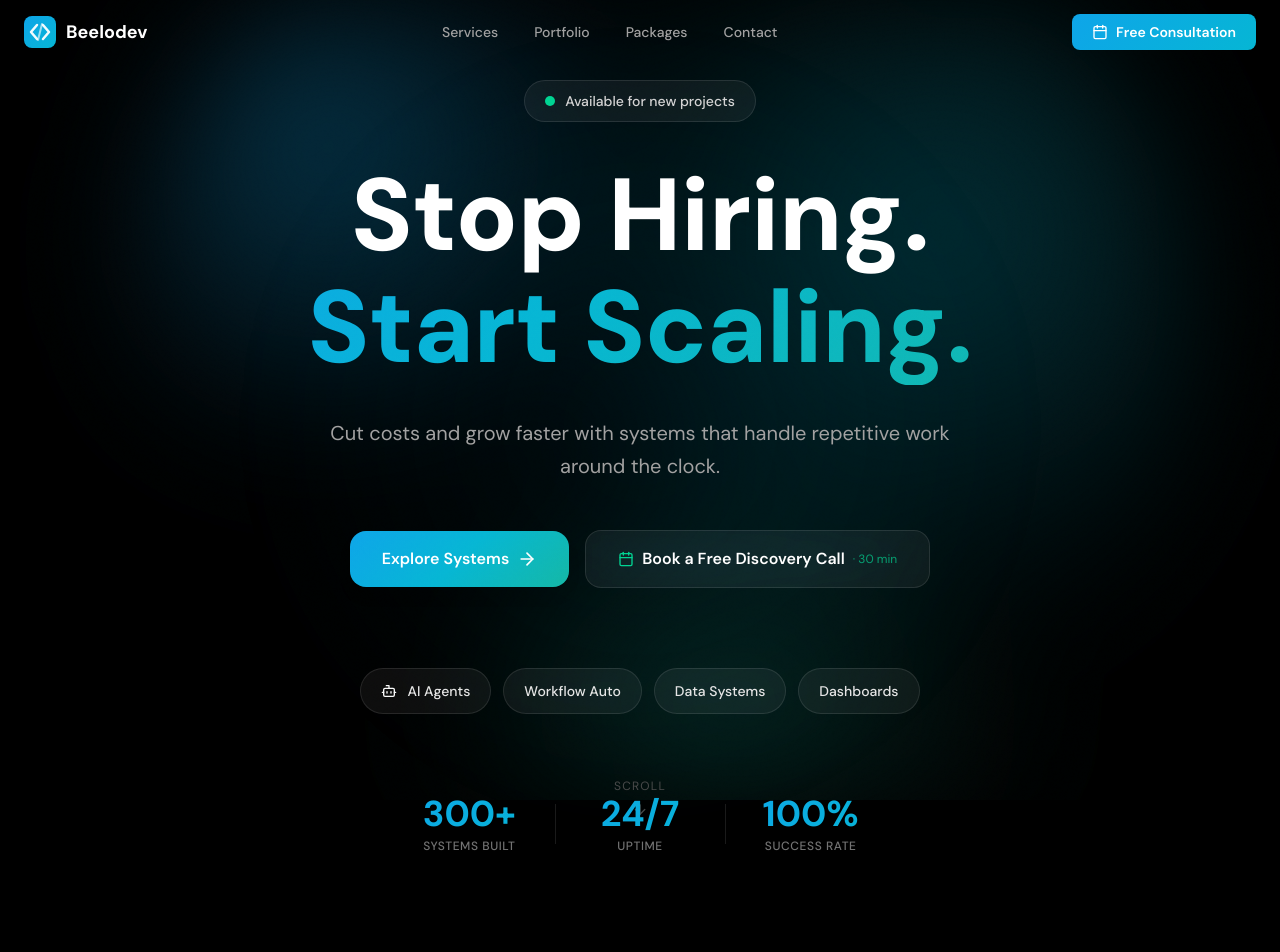
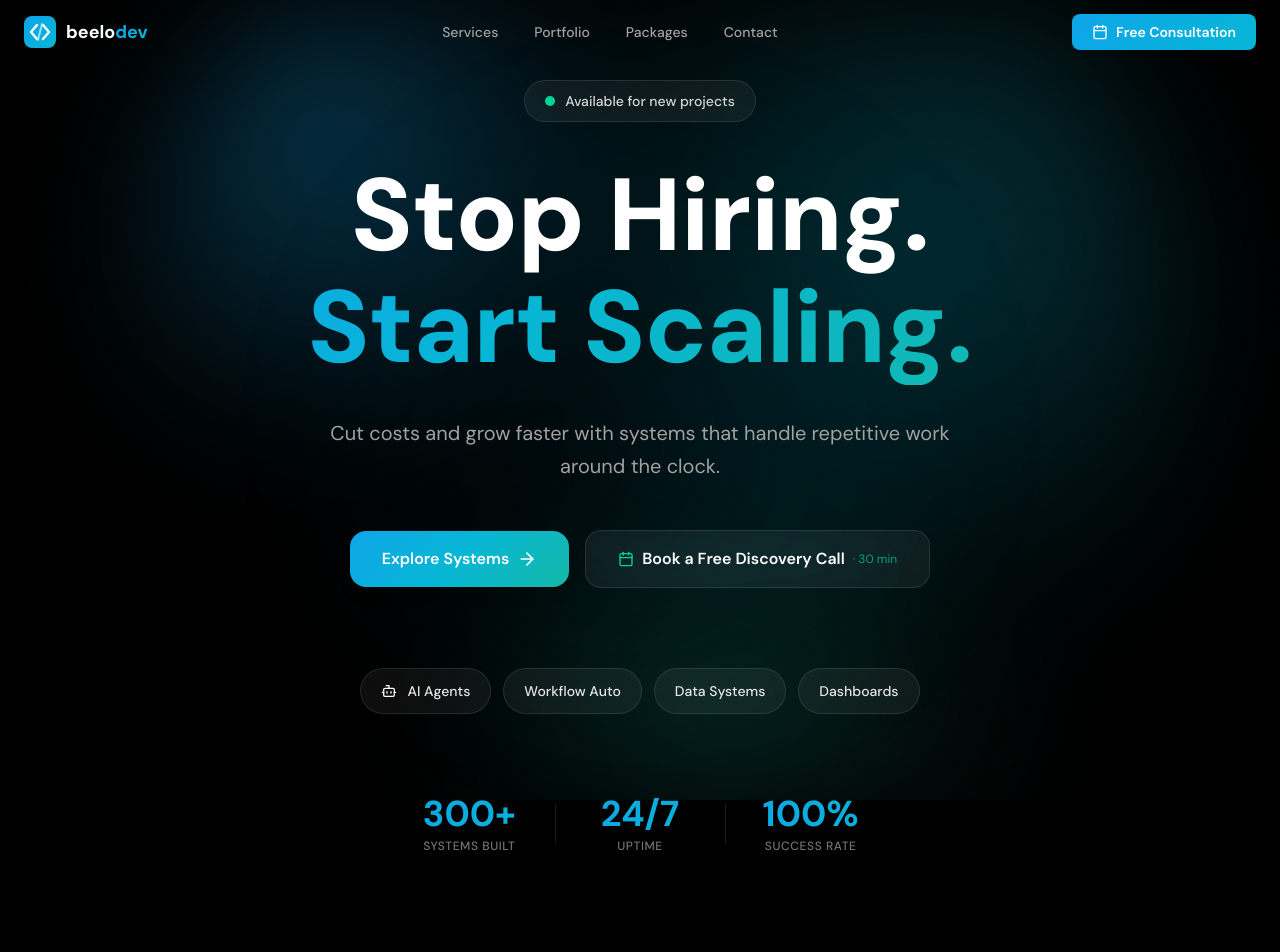
Before and after one commit to nabeel-dev1340/beelodev, a Next.js app: page / in a window 1280 px wide. Shown: the top 952 px of the page. Built offline with nearby package versions, Linux system fonts and the light colour scheme.

Commit message:
refactor: Remove unused scroll indicator and update Hero component layout; enhance Navbar branding with gradient effect

```diff
--- a/app/components/Hero.tsx
+++ b/app/components/Hero.tsx
@@ -2,7 +2,7 @@
 
 import { useRef } from 'react';
 import { motion, useScroll, useTransform, useInView } from 'framer-motion';
-import { ArrowRight, ArrowDown, Bot, Code, Smartphone, Globe, Calendar } from 'lucide-react';
+import { ArrowRight, Bot, Code, Smartphone, Globe, Calendar } from 'lucide-react';
 import { siteConfig } from '../config/site';
 
 const iconMap: Record<string, React.ComponentType<React.SVGProps<SVGSVGElement>>> = {
@@ -42,7 +42,7 @@ export default function Hero() {
     return (
         <motion.section
             ref={heroRef}
-            className="relative min-h-screen flex flex-col items-center justify-center overflow-hidden px-4 sm:px-6 pt-20"
+            className="relative min-h-screen flex flex-col items-center justify-center px-4 sm:px-6 pt-20"
             id="home"
             style={{ opacity, scale }}
         >
@@ -189,19 +189,6 @@ export default function Hero() {
                     ))}
                 </motion.div>
             </motion.div>
-
-            {/* Scroll Indicator */}
-            <motion.div
-                className="absolute bottom-10 left-1/2 -translate-x-1/2 flex flex-col items-center gap-2"
-                animate={{ y: [0, 8, 0] }}
-                transition={{ duration: 2.5, repeat: Infinity, ease: "easeInOut" }}
-                initial={{ opacity: 0 }}
-                whileInView={{ opacity: 1 }}
-                viewport={{ once: true }}
-            >
-                <span className="text-xs text-neutral-600 uppercase tracking-widest">Scroll</span>
-                <ArrowDown className="w-4 h-4 text-neutral-600" />
-            </motion.div>
         </motion.section>
     );
 }
--- a/app/components/Navbar.tsx
+++ b/app/components/Navbar.tsx
@@ -41,7 +41,13 @@ export default function Navbar() {
             {/* Logo mark */}
             <Logo size={32} />
             <span className="font-display font-bold text-lg text-white">
-              {siteConfig.personal.brandName}
+              beelo
+              <span
+                className="bg-clip-text text-transparent"
+                style={{ backgroundImage: 'linear-gradient(90deg, #0ea5e9, #06b6d4)' }}
+              >
+                dev
+              </span>
             </span>
           </motion.a>
 
--- a/app/components/PlatformStats.tsx
+++ b/app/components/PlatformStats.tsx
@@ -17,7 +17,7 @@ export default function PlatformStats() {
     const { platforms, aggregate } = siteConfig.platformStats;
 
     return (
-        <section className="py-16 sm:py-28 px-4 sm:px-6 relative" ref={ref}>
+        <section className="py-16 sm:py-28 px-4 sm:px-6 relative z-10" ref={ref}>
             <div className="max-w-5xl mx-auto">
 
                 {/* Section Header */}
```
